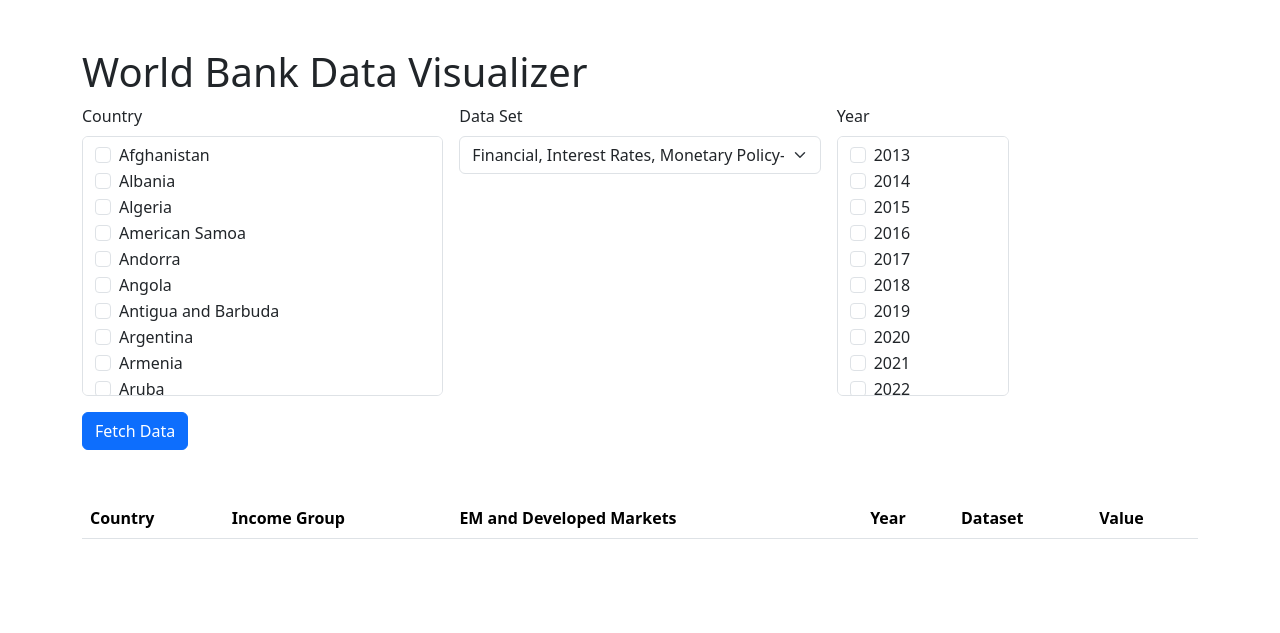
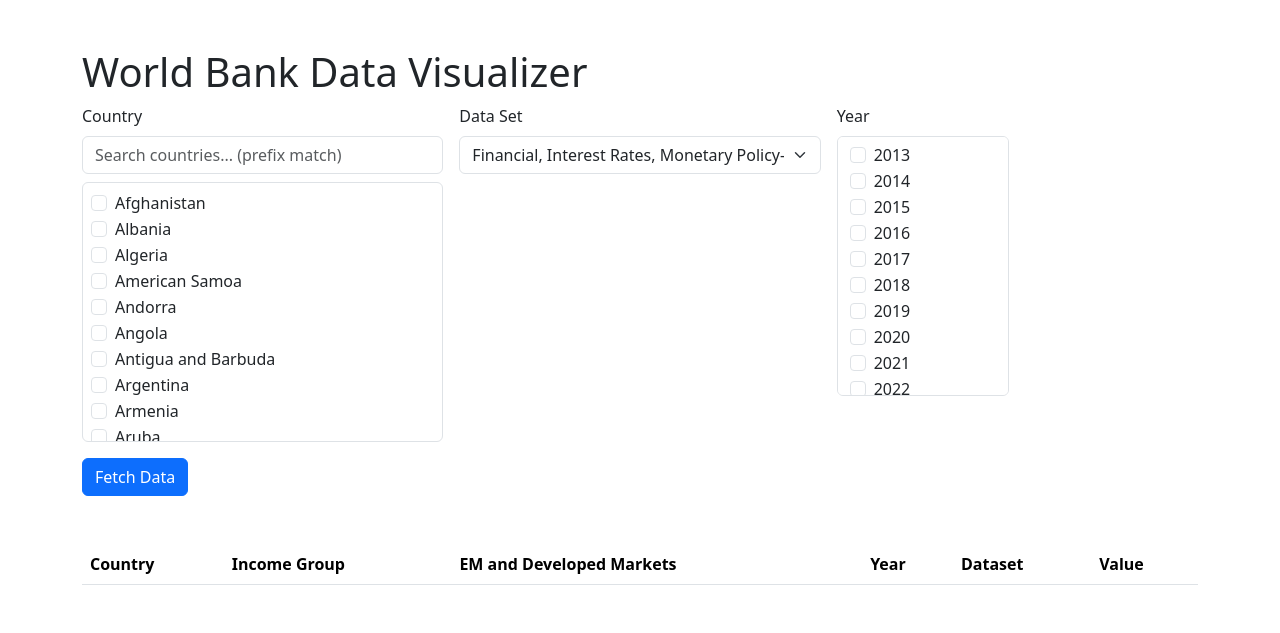
Before and after one commit to bugraagunay/flask-site, a Flask app: page / in a window 1280 px wide. Shown: the top 633 px of the page. Run offline with Flask 3, Linux system fonts and the light colour scheme; data comes from the database, SQL or seed files in the repository; lists and menus that the app fills with data are empty.

Commit message:
Enable multi-select for country and year filters

```diff
--- a/static/app.js
+++ b/static/app.js
@@ -1,23 +1,77 @@
 document.addEventListener('DOMContentLoaded', () => {
-    const countryList = document.getElementById('country-list');
+    // Element references
+    const countrySearchInput = document.getElementById('country-search');
+    const countryBoxesContainer = document.getElementById('country-boxes');
     const datasetSelect = document.getElementById('dataset');
     const yearList = document.getElementById('year-list');
     const filterForm = document.getElementById('filter-form');
     const tableBody = document.getElementById('table-body');
     const errorContainer = document.getElementById('error-container');
 
-    // Fetch initial filter data
+    // State variables
+    let allCountries = [];
+    const selectedCountries = new Set();
+
+    // Utility functions
+    const debounce = (fn, ms = 200) => {
+        let timeoutId;
+        return function(...args) {
+            clearTimeout(timeoutId);
+            timeoutId = setTimeout(() => fn.apply(this, args), ms);
+        };
+    };
+    const toTRLower = s => (s ?? '').toLocaleLowerCase('tr');
+
+    // --- Country List Rendering and Handling ---
+
+    const renderCountryBoxes = (countriesToRender) => {
+        countryBoxesContainer.innerHTML = ''; // Clear existing list
+        countriesToRender.forEach(country => {
+            const isChecked = selectedCountries.has(country);
+            const item = document.createElement('div');
+            item.className = 'form-check';
+            item.innerHTML = `
+                <input class="form-check-input" type="checkbox" value="${country}" id="country-${country}" ${isChecked ? 'checked' : ''}>
+                <label class="form-check-label" for="country-${country}">${country}</label>
+            `;
+            countryBoxesContainer.appendChild(item);
+        });
+    };
+
+    // Use event delegation for checkbox changes
+    countryBoxesContainer.addEventListener('change', (e) => {
+        if (e.target.type === 'checkbox') {
+            const country = e.target.value;
+            if (e.target.checked) {
+                selectedCountries.add(country);
+            } else {
+                selectedCountries.delete(country);
+            }
+        }
+    });
+
+    // Handle search input
+    const handleSearch = () => {
+        const searchTerm = toTRLower(countrySearchInput.value);
+        if (!searchTerm) {
+            renderCountryBoxes(allCountries);
+            return;
+        }
+        const filtered = allCountries.filter(country => toTRLower(country).startsWith(searchTerm));
+        renderCountryBoxes(filtered);
+    };
+
+    countrySearchInput.addEventListener('input', debounce(handleSearch, 200));
+
+
+    // --- Initial Data Fetch ---
+
     fetch('/filters')
         .then(response => response.json())
         .then(data => {
-            // Populate country checkbox list
-            data.countries.forEach(country => {
-                const item = document.createElement('div');
-                item.className = 'form-check';
-                item.innerHTML = `<input class="form-check-input" type="checkbox" value="${country}" id="country-${country}">
-                                  <label class="form-check-label" for="country-${country}">${country}</label>`;
-                countryList.appendChild(item);
-            });
+            // Store and render countries
+            allCountries = data.countries.sort((a, b) => a.localeCompare(b, 'tr')); // Sort once
+            renderCountryBoxes(allCountries);
 
             // Populate dataset dropdown
             data.datasets.forEach(dataset => {
@@ -42,16 +96,25 @@
             errorContainer.style.display = 'block';
         });
 
-    // Handle form submission
+
+    // --- Form Submission ---
+
     filterForm.addEventListener('submit', (e) => {
         e.preventDefault();
 
-        const selectedCountries = Array.from(countryList.querySelectorAll('input:checked')).map(input => input.value);
+        const countries = Array.from(selectedCountries);
         const selectedYears = Array.from(yearList.querySelectorAll('input:checked')).map(input => input.value);
         const selectedDataset = datasetSelect.value;
 
+        if (countries.length === 0 || selectedYears.length === 0) {
+            errorContainer.textContent = 'Please select at least one country and one year.';
+            errorContainer.style.display = 'block';
+            tableBody.innerHTML = '';
+            return;
+        }
+
         const params = new URLSearchParams();
-        selectedCountries.forEach(country => params.append('country', country));
+        countries.forEach(country => params.append('country', country));
         selectedYears.forEach(year => params.append('year', year));
         params.append('dataset', selectedDataset);
 
--- a/templates/index.html
+++ b/templates/index.html
@@ -11,8 +11,9 @@
         <h1>World Bank Data Visualizer</h1>
         <form id="filter-form" class="row g-3">
             <div class="col-md-4">
-                <label for="country-list" class="form-label">Country</label>
-                <div id="country-list" class="form-control" style="height: 260px; overflow-y: auto;"></div>
+                <label class="form-label">Country</label>
+                <input id="country-search" type="text" class="form-control mb-2" placeholder="Search countries... (prefix match)">
+                <div id="country-boxes" class="border rounded p-2" style="max-height:260px; overflow:auto;"></div>
             </div>
             <div class="col-md-4">
                 <label for="dataset" class="form-label">Data Set</label>
```
